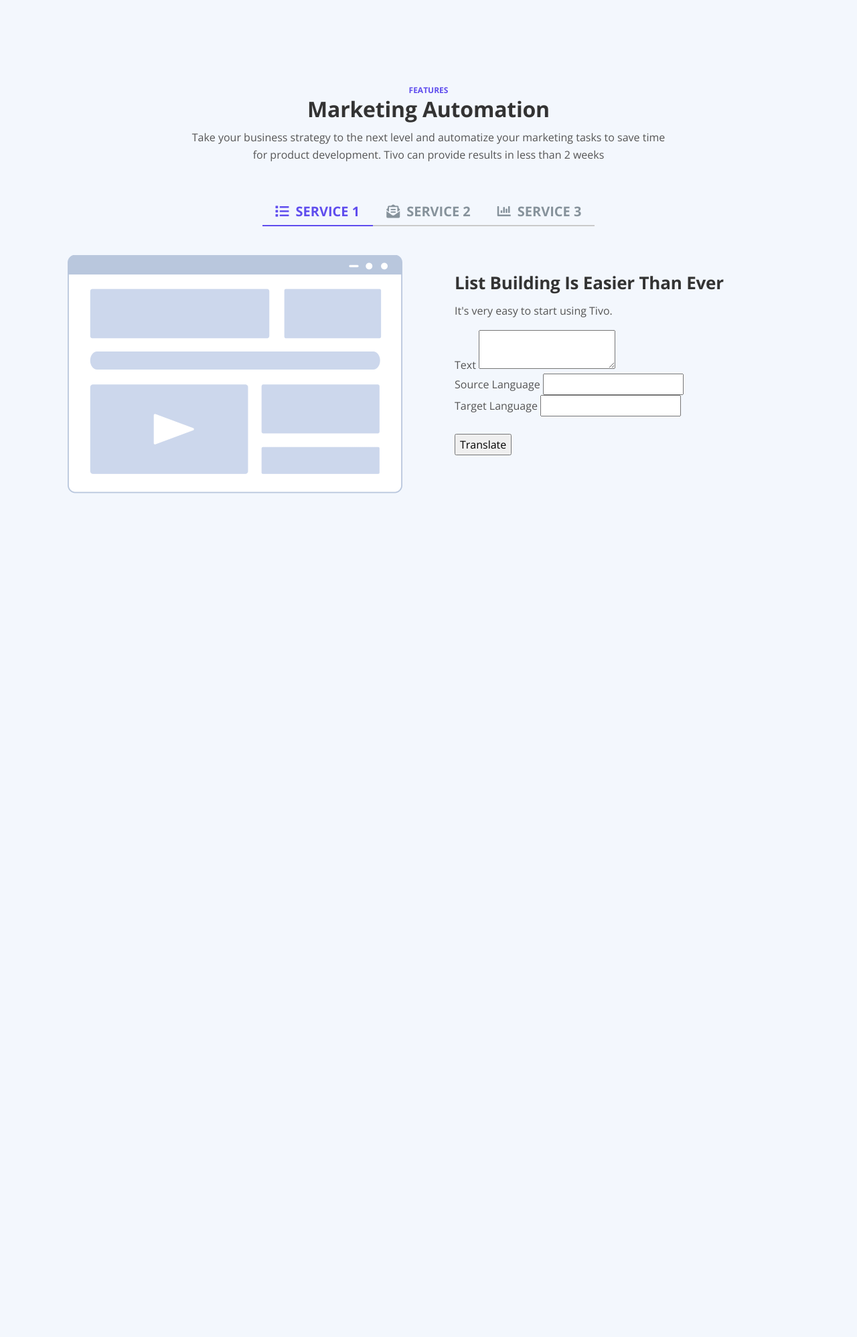
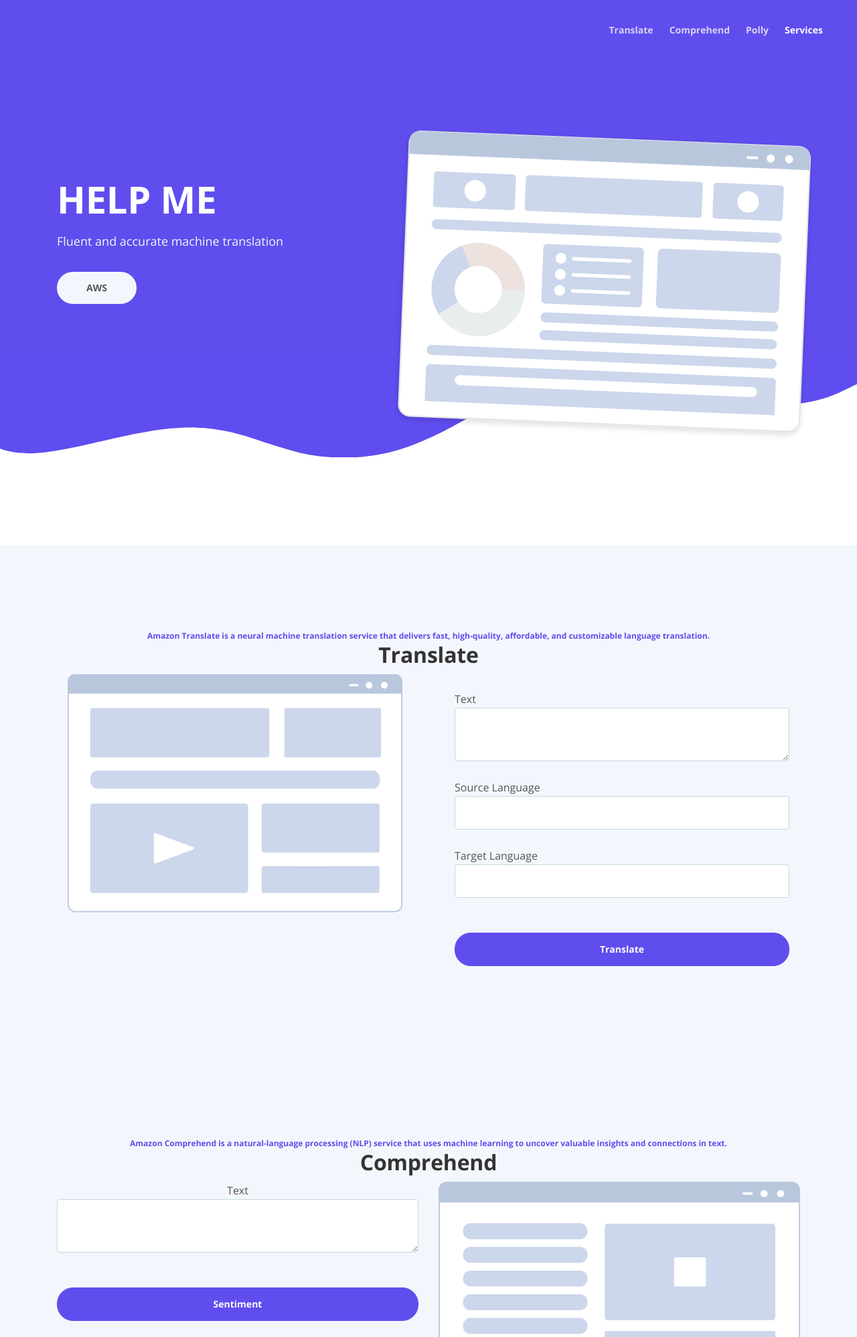
Before and after one commit to jonam-code/NLP-with-Cloud-Services, a Flask app: page / in a window 1280 px wide. Shown: the top 1997 px of the page at 67% size. Before the commit the page ends 737 px from the top, so only its background shows below. Run offline with Flask 2, Linux system fonts and the light colour scheme; some libraries are stand-ins or nearby versions.

Commit message:
Add files via upload

```diff
--- a/templates/index.html
+++ b/templates/index.html
@@ -18,7 +18,7 @@
 	<meta property="og:type" content="article" />
 
     <!-- Website Title -->
-    <title>Tivo - SaaS App HTML Landing Page Template</title>
+    <title>Help Me</title>
 
     <!-- Styles -->
     <link href="https://fonts.googleapis.com/css?family=Open+Sans:400,400i,700&display=swap&subset=latin-ext" rel="stylesheet">
@@ -29,7 +29,7 @@
 	<link href="{{ url_for('static',filename='css/styles.css') }}" rel="stylesheet">
 
 	<!-- Favicon  -->
-    <link rel="icon" href="{{ url_for('static',filename='images/favicon.png') }}">
+    <link rel="icon" href="{{ url_for('static',filename='images/logo.png') }}">
 </head>
 <body data-spy="scroll" data-target=".fixed-top">
 
@@ -43,33 +43,106 @@
     </div>
     <!-- end of preloader -->
 
+     <!-- Navigation -->
+     <nav class="navbar navbar-expand-lg navbar-dark navbar-custom fixed-top">
+        <div class="container">
+
+            <!-- Text Logo - Use this if you don't have a graphic logo -->
+            <!-- <a class="navbar-brand logo-text page-scroll" href="index.html">Tivo</a> -->
+
+            <!-- Mobile Menu Toggle Button -->
+            <button class="navbar-toggler" type="button" data-toggle="collapse" data-target="#navbarsExampleDefault" aria-controls="navbarsExampleDefault" aria-expanded="false" aria-label="Toggle navigation">
+                <span class="navbar-toggler-awesome fas fa-bars"></span>
+                <span class="navbar-toggler-awesome fas fa-times"></span>
+            </button>
+            <!-- end of mobile menu toggle button -->
+
+            <div class="collapse navbar-collapse" id="navbarsExampleDefault">
+                <ul class="navbar-nav ml-auto">
+                    <li class="nav-item">
+                        <a class="nav-link page-scroll" href="#features">Translate</a>
+                    </li>
+                    <li class="nav-item">
+                        <a class="nav-link page-scroll" href="#details">Comprehend</a>
+                    </li>
+
+                    <!-- Dropdown Menu -->
+                    <li class="nav-item dropdown">
+                        <a class="nav-link page-scroll" href="#video" id="navbarDropdown" role="button" aria-haspopup="true" aria-expanded="false">Polly</a>
+
+                    </li>
+                    <!-- end of dropdown menu -->
+
+                    <li class="nav-item">
+                        <a class="nav-link page-scroll" href="#pricing">Services</a>
+                    </li>
+                </ul>
+
+            </div>
+        </div> <!-- end of container -->
+    </nav> <!-- end of navbar -->
+    <!-- end of navigation -->
+
+
+    <!-- Header -->
+    <header id="header" class="header">
+        <div class="header-content">
+            <div class="container">
+                <div class="row">
+                    <div class="col-lg-6 col-xl-5">
+                        <div class="text-container">
+                            <h1>HELP ME</h1>
+                            <p class="p-large">Fluent and accurate machine translation</p>
+                            <a class="btn-solid-lg page-scroll">AWS</a>
+                        </div> <!-- end of text-container -->
+                    </div> <!-- end of col -->
+                    <div class="col-lg-6 col-xl-7">
+                        <div class="image-container">
+                            <div class="img-wrapper">
+                                <img class="img-fluid" src="{{ url_for('static',filename='images/header-software-app.png') }}" alt="alternative">
+                            </div> <!-- end of img-wrapper -->
+                        </div> <!-- end of image-container -->
+                    </div> <!-- end of col -->
+                </div> <!-- end of row -->
+            </div> <!-- end of container -->
+        </div> <!-- end of header-content -->
+    </header> <!-- end of header -->
+    <svg class="header-frame" data-name="Layer 1" xmlns="http://www.w3.org/2000/svg" preserveAspectRatio="none" viewBox="0 0 1920 310"><defs>
+        <style>.cls-1{fill:#5f4def;}</style></defs>
+        <title>header-frame</title>
+        <path class="cls-1" d="M0,283.054c22.75,12.98,53.1,15.2,70.635,14.808,92.115-2.077,238.3-79.9,354.895-79.938,59.97-.019,106.17,18.059,141.58,34,47.778,21.511,47.778,21.511,90,38.938,28.418,11.731,85.344,26.169,152.992,17.971,68.127-8.255,115.933-34.963,166.492-67.393,37.467-24.032,148.6-112.008,171.753-127.963,27.951-19.26,87.771-81.155,180.71-89.341,72.016-6.343,105.479,12.388,157.434,35.467,69.73,30.976,168.93,92.28,256.514,89.405,100.992-3.315,140.276-41.7,177-64.9V0.24H0V283.054Z"/></svg>
+    <!-- end of header -->
+
+
+    <!-- Customers -->
+    <div class="slider-1">
+        <div class="container">
+            <div class="row">
+                <div class="col-lg-12">
+
+                    <!-- Image Slider -->
+                    <div class="slider-container">
+
+                    </div> <!-- end of slider-container -->
+                    <!-- end of image slider -->
+
+                </div> <!-- end of col -->
+            </div> <!-- end of row -->
+        </div> <!-- end of container -->
+    </div> <!-- end of slider-1 -->
+    <!-- end of customers -->
 
     <!-- Features -->
     <div id="features" class="tabs">
         <div class="container">
             <div class="row">
                 <div class="col-lg-12">
-                    <div class="above-heading">FEATURES</div>
-                    <h2 class="h2-heading">Marketing Automation</h2>
-                    <p class="p-heading">Take your business strategy to the next level and automatize your marketing tasks to save time for product development. Tivo can provide results in less than 2 weeks</p>
+                    <div class="above-heading">Amazon Translate is a neural machine translation service that delivers fast, high-quality, affordable, and customizable language translation.</div>
+                    <h2 class="h2-heading">Translate</h2>
                 </div> <!-- end of col -->
             </div> <!-- end of row -->
             <div class="row">
                 <div class="col-lg-12">
-
-                    <!-- Tabs Links -->
-                    <ul class="nav nav-tabs" id="argoTabs" role="tablist">
-                        <li class="nav-item">
-                            <a class="nav-link active" id="nav-tab-1" data-toggle="tab" href="#tab-1" role="tab" aria-controls="tab-1" aria-selected="true"><i class="fas fa-list"></i>SERVICE 1</a>
-                        </li>
-                        <li class="nav-item">
-                            <a class="nav-link" id="nav-tab-2" data-toggle="tab" href="#tab-2" role="tab" aria-controls="tab-2" aria-selected="false"><i class="fas fa-envelope-open-text"></i>SERVICE 2</a>
-                        </li>
-                        <li class="nav-item">
-                            <a class="nav-link" id="nav-tab-3" data-toggle="tab" href="#tab-3" role="tab" aria-controls="tab-3" aria-selected="false"><i class="fas fa-chart-bar"></i>SERVICE 3</a>
-                        </li>
-                    </ul>
-                    <!-- end of tabs links -->
 
                     <!-- Tabs Content -->
                     <div class="tab-content" id="argoTabsContent">
@@ -84,88 +157,18 @@
                                 </div> <!-- end of col -->
                                 <div class="col-lg-6">
                                     <div class="text-container">
-                                        <h3>List Building Is Easier Than Ever</h3>
-                                        <p>It's very easy to start using Tivo.</p>
                                         <div class="form-container">
                                             <form action="/sound" method="post">
-                                                Text <textarea type="text" name="texttotranslate"></textarea><br>
-                                                Source Language <input type="text" name="sourcelanguage"><br>
-                                                Target Language <input type="text" name="targetlanguage"><br>
+                                                Text <textarea type="text" class="form-control-input" name="texttotranslate"></textarea><br>
+                                                Source Language <input type="text" class="form-control-input" name="sourcelanguage"><br>
+                                                Target Language <input type="text" class="form-control-input" name="targetlanguage"><br>
                                                 <br>
-                                                <input type="submit" value="Translate">
+                                                <input type="submit" class="form-control-submit-button" value="Translate">
                                                 </form>
                                                 {% if conversion %}
                                                 <h2> {{ conversion }} </h2>
                                                 {% endif %}
-                                                {% if audiospeech %}
-                                                <audio controls>
-                                                  <source src="{{ url_for('static', filename='speech.mp3') }}" type="audio/mpeg">
-                                                </audio>
-                                                {% endif %}
                                         </div> <!-- end of form container -->
-                                    </div> <!-- end of text-container -->
-                                </div> <!-- end of col -->
-                            </div> <!-- end of row -->
-                        </div> <!-- end of tab-pane -->
-                        <!-- end of tab -->
-
-                        <!-- Tab -->
-                        <div class="tab-pane fade" id="tab-2" role="tabpanel" aria-labelledby="tab-2">
-                            <div class="row">
-                                <div class="col-lg-6">
-                                    <div class="image-container">
-                                        <img class="img-fluid" src="{{ url_for('static',filename='images/features-2.png') }}" alt="alternative">
-                                    </div> <!-- end of image-container -->
-                                </div> <!-- end of col -->
-                                <div class="col-lg-6">
-                                    <div class="text-container">
-                                        <h3>List Building Is Easier Than Ever</h3>
-                                        <p>It's very easy to start using Tivo.</p>
-                                        <div class="form-container">
-                                            <form action="/sentiment" method="post">
-                                                Text <textarea type="text" name="sentimenttext"></textarea><br>
-                                                <br>
-                                                <input type="submit" value="Sentiment">
-											</form>
-											<br><br>
-											{% if result %}
-											<h2>{{ result }} </h2>
-											{% endif %}
-
-                                        </div> <!-- end of form container -->
-                                    </div> <!-- end of text-container -->
-                                </div> <!-- end of col -->
-                            </div> <!-- end of row -->
-                        </div> <!-- end of tab-pane -->
-                        <!-- end of tab -->
-
-                        <!-- Tab -->
-                        <div class="tab-pane fade" id="tab-3" role="tabpanel" aria-labelledby="tab-3">
-                            <div class="row">
-                                <div class="col-lg-6">
-                                    <div class="image-container">
-                                        <img class="img-fluid" src="{{ url_for('static',filename='images/features-3.png') }}" alt="alternative">
-                                    </div> <!-- end of image-container -->
-                                </div> <!-- end of col -->
-                                <div class="col-lg-6">
-                                    <div class="text-container">
-                                        <h3>Analytics Control Panel</h3>
-                                        <p>Analytics control  panel is important for every marketing team so it's beed implemented from the begging and designed to produce reports based on very little input information.</p>
-                                        <ul class="list-unstyled li-space-lg">
-                                            <li class="media">
-                                                <i class="fas fa-square"></i>
-                                                <div class="media-body">If you set it up correctly you will get acces to great intel</div>
-                                            </li>
-                                            <li class="media">
-                                                <i class="fas fa-square"></i>
-                                                <div class="media-body">Easy to integrate in your websites and landing pages</div>
-                                            </li>
-                                            <li class="media">
-                                                <i class="fas fa-square"></i>
-                                                <div class="media-body">The generated reports are important for your strategy</div>
-                                            </li>
-                                        </ul>
-                                        <a class="btn-solid-reg popup-with-move-anim" href="#details-lightbox-3">LIGHTBOX</a>
                                     </div> <!-- end of text-container -->
                                 </div> <!-- end of col -->
                             </div> <!-- end of row -->
@@ -182,6 +185,148 @@
     <!-- end of features -->
 
 
+
+
+    <!-- Details -->
+    <div id="details" class="basic-2">
+        <div class="container">
+            <div class="row">
+                <div class="col-lg-12">
+                    <div class="above-heading">Amazon Comprehend is a natural-language processing (NLP) service that uses machine learning to uncover valuable insights and connections in text.                    </div>
+                    <h2 class="h2-heading">Comprehend</h2>
+                </div> <!-- end of col -->
+            </div> <!-- end of row -->
+            <div class="row">
+                <div class="col-lg-6">
+                    <div class="text-container">
+                        <div class="form-container">
+                            <form action="/sentiment" method="post">
+                                Text <textarea type="text" class="form-control-input" name="sentimenttext"></textarea><br>
+                                <br>
+                                <input type="submit" class="form-control-submit-button" value="Sentiment">
+                            </form>
+                            <br><br>
+                            {% if result %}
+                            <h2>{{ result }} </h2>
+                            {% endif %}
+
+                        </div> <!-- end of form container -->
+                    </div> <!-- end of text-container -->
+                </div> <!-- end of col -->
+                <div class="col-lg-6">
+                    <div class="image-container">
+                        <img class="img-fluid" src="{{ url_for('static',filename='images/details.png') }}" alt="alternative">
+                    </div> <!-- end of image-container -->
+                </div> <!-- end of col -->
+            </div> <!-- end of row -->
+        </div> <!-- end of container -->
+    </div> <!-- end of basic-1 -->
+    <!-- end of details -->
+
+
+    <!-- Video -->
+    <div id="video" class="basic-2">
+        <div class="container">
+            <div class="row">
+                <div class="col-lg-12">
+                    <div class="above-heading">Amazon Polly is a service that turns text into lifelike speech, allowing you to create applications that talk, and build entirely new categories of speech-enabled products.</div>
+                    <h2 class="h2-heading">Amazon Polly</h2>
+                </div> <!-- end of col -->
+            </div> <!-- end of row -->
+            <div class="row">
+                <div class="col-lg-12">
+                    <h3>text-to-speech</h3>
+                    <!-- Video Preview -->
+                    <div class="image-container">
+                        <div class="video-wrapper">
+                            <a class="popup-youtube" href="https://www.youtube.com/watch?v=fLCjQJCekTs" data-effect="fadeIn">
+                                <img class="img-fluid" src="{{ url_for('static',filename='images/video-image.png') }}" alt="alternative">
+                                <span class="video-play-button">
+                                    <span></span>
+                                </span>
+                            </a>
+                        </div> <!-- end of video-wrapper -->
+                    </div> <!-- end of image-container -->
+                    <!-- end of video preview -->
+                    {% if audiospeech %}
+                    <audio controls>
+                        <source src="{{ url_for('static', filename='speech.mp3') }}" type="audio/mpeg">
+                    </audio>
+                    {% endif %}
+                </div> <!-- end of col -->
+            </div> <!-- end of row -->
+        </div> <!-- end of container -->
+    </div> <!-- end of basic-2 -->
+    <!-- end of video -->
+
+
+    <!-- Pricing -->
+    <div id="pricing" class="cards-1">
+        <div class="container">
+            <div class="row">
+                <div class="col-lg-12">
+                    <h2 class="h2-heading">AWS Services</h2>
+                    <p class="p-heading">Make accurate predictions, get deeper insights from your data, reduce operational overhead, and improve customer experience with AWS machine learning (ML). AWS helps you at every stage of your ML adoption journey with the most comprehensive set of artificial intelligence (AI) and ML services, infrastructure, and implementation resources.</p>
+                </div> <!-- end of col -->
+            </div> <!-- end of row -->
+            <div class="row">
+                <div class="col-lg-12">
+
+                    <!-- Card -->
+                    <div class="card">
+                        <div class="card-image">
+                            <img class="img-fluid" src="{{ url_for('static',filename='images/comprehend.png') }}" alt="alternative">
+                        </div>
+                        <div class="card-body">
+                            <h4 class="card-title">Amazon Comprehend</h4>
+                            <p>Derive and understand valuable insights from text within documents</p>
+                        </div>
+                    </div>
+                    <!-- end of card -->
+
+                    <!-- Card -->
+                    <div class="card">
+                        <div class="card-image">
+                            <img class="img-fluid" src="{{ url_for('static',filename='images/Translate.png') }}" alt="alternative">
+                        </div>
+                        <div class="card-body">
+                            <h4 class="card-title">Amazon Translate</h4>
+                            <p>Fluent and accurate machine translation</p>
+                        </div>
+                    </div>
+                    <!-- end of card -->
+
+                    <!-- Card -->
+                    <div class="card">
+                        <div class="card-image">
+                            <img class="img-fluid" src="{{ url_for('static',filename='images/Polly.png') }}" alt="alternative">
+                        </div>
+                        <div class="card-body">
+                            <h4 class="card-title">Amazon Polly</h4>
+                            <p>Turn text into lifelike speech using deep learning</p>
+                        </div>
+                    </div>
+                    <!-- end of card -->
+
+                </div> <!-- end of col -->
+            </div> <!-- end of row -->
+        </div> <!-- end of container -->
+    </div> <!-- end of cards-2 -->
+    <!-- end of pricing -->
+
+
+    <!-- Copyright -->
+    <div class="copyright">
+        <div class="container">
+            <div class="row">
+                <div class="col-lg-12">
+                    <p class="p-small">Copyright © 2021 <a href="https://inovatik.com">Help Me | Christ (Deemed to be University)</a></p>
+                </div> <!-- end of col -->
+            </div> <!-- enf of row -->
+        </div> <!-- end of container -->
+    </div> <!-- end of copyright -->
+    <!-- end of copyright -->
+
     <!-- Scripts -->
     <script src="{{ url_for('static',filename='js/jquery.min.js') }}"></script> <!-- jQuery for Bootstrap's JavaScript plugins -->
     <script src="{{ url_for('static',filename='js/popper.min.js') }}"></script> <!-- Popper tooltip library for Bootstrap -->
```
Also changed, not shown: static/images/Polly.png (added), static/images/Translate.png (added), static/images/comprehend.PNG (added), static/images/logo.png (added), 1 other file.
